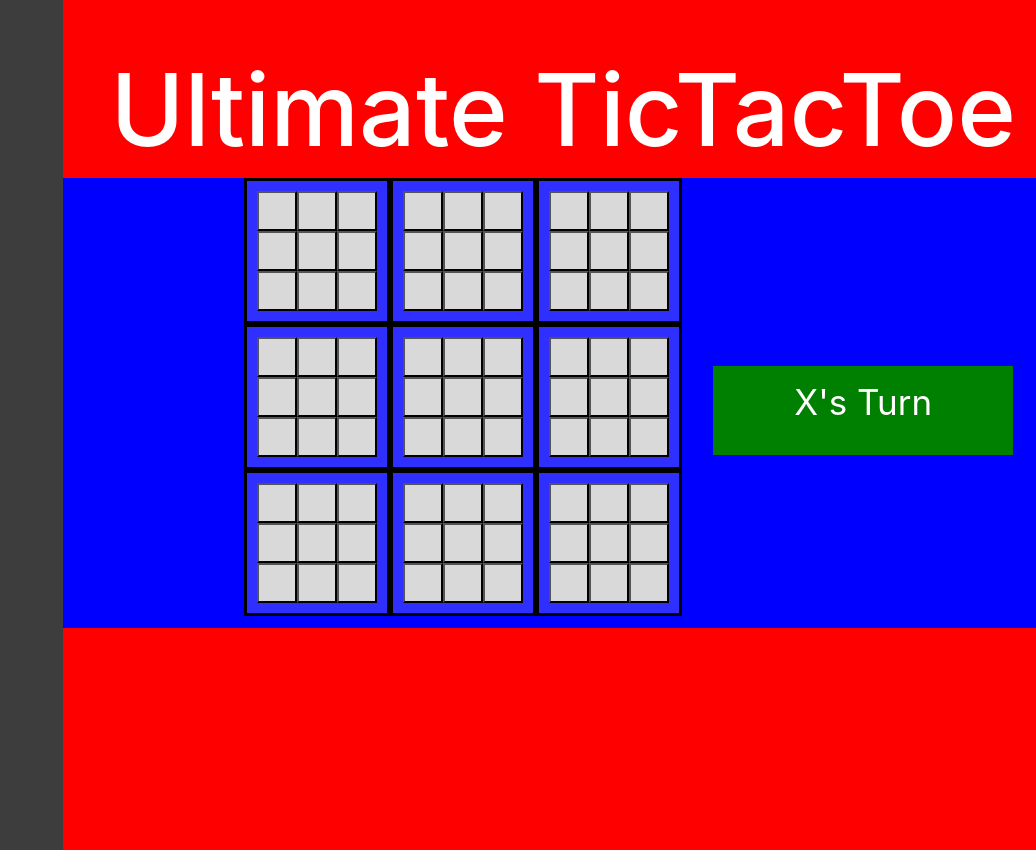
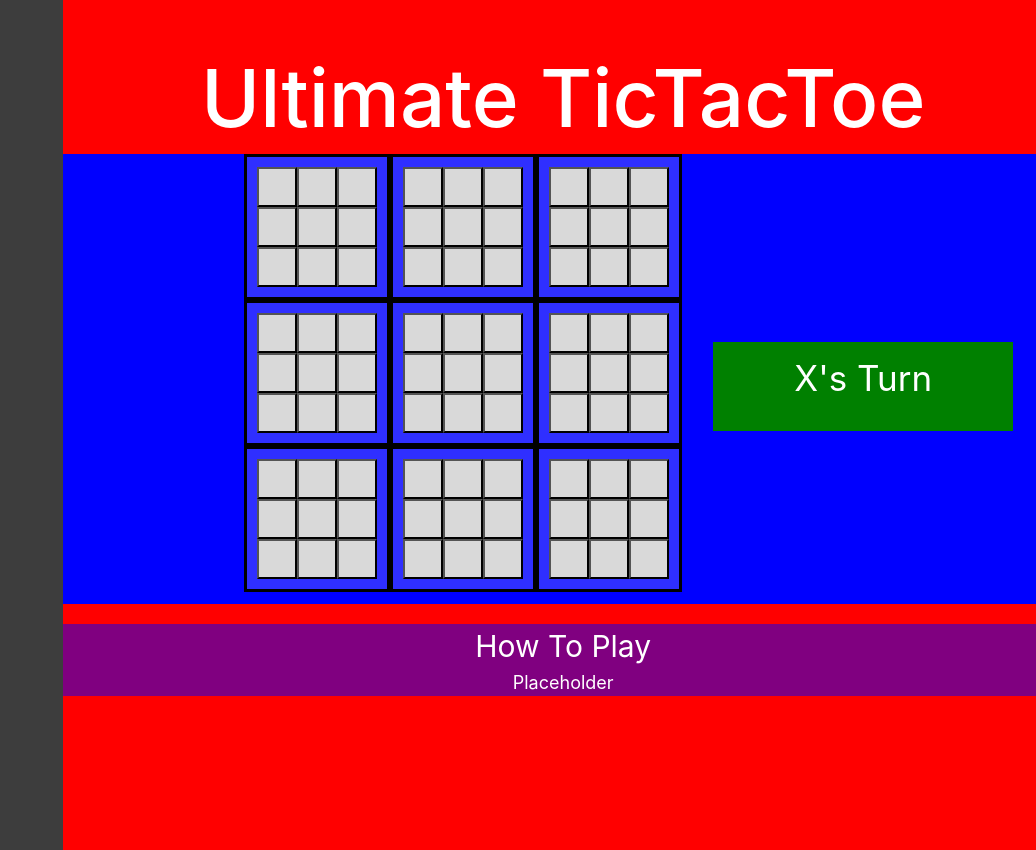
Before and after one commit to stewxy/Minigames, a React (Vite) app: page / in a window 1280 px wide. Shown: the top 850 px of the page, without its empty margins (244-1280 px from the left). Built offline with nearby package versions, Linux system fonts and the light colour scheme.

Commit message:
added placeholder how to play text

```diff
--- a/src/App.css
+++ b/src/App.css
@@ -3,7 +3,7 @@ h1{
 }
 
 .mainHeading{
-    font-size: 100px;
+    font-size: 80px;
     padding-top: 50px;
     color: white;
     font-family: Inter;
@@ -108,3 +108,16 @@ html{
     padding-right: 200px;
     height: 450px;
 }
+
+.howToPlaySect{
+    color: white;
+    text-align: center;
+    background-color: purple;
+    margin-top: 20px;
+    font-size: 30px;
+    font-family: Inter;
+}
+
+.howToPlayInfo{
+    font-size: 18px;
+}
--- a/src/App.tsx
+++ b/src/App.tsx
@@ -49,6 +49,9 @@ function App() {
         <div className="htmlUTicTacToe">
           <h1 className="mainHeading">Ultimate TicTacToe</h1>
           <UltimateTicTacToe></UltimateTicTacToe>
+          <div className="howToPlaySect">
+            How To Play <br /> <p className="howToPlayInfo">Placeholder</p>
+          </div>
         </div>
       </div>
     </>
```
